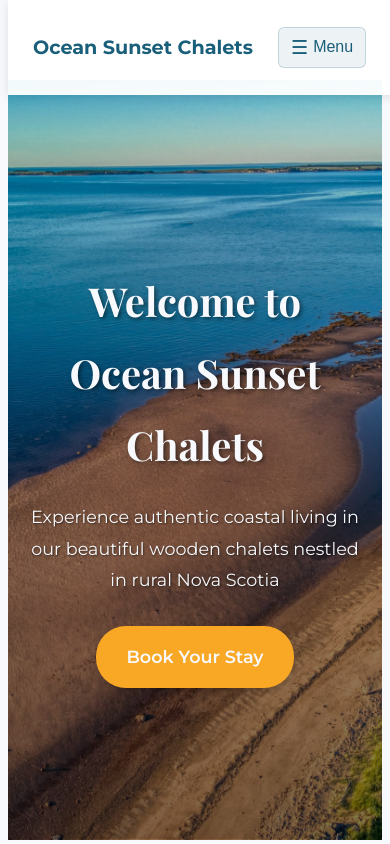
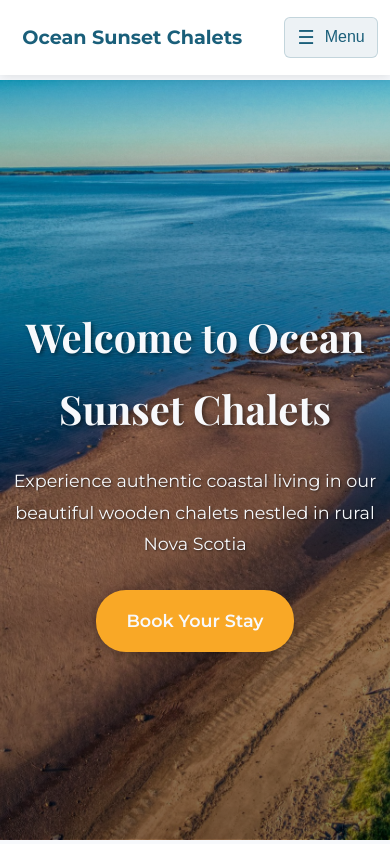
Before and after one commit to GabeNicholson/sunset_chalets, a website: page public/index.html in a window 390 px wide. Shown: the top 844 px of the page. Drawn offline with nearby package versions, Linux system fonts and the light colour scheme.

Commit message:
feat: remove uneven margin and spacing

```diff
--- a/public/css/base.css
+++ b/public/css/base.css
@@ -2,6 +2,7 @@
    Base & Typography
    ========================================================================== */
    body {
+    margin: 0;
     font-family: 'Montserrat', 'Segoe UI', Tahoma, Geneva, Verdana, sans-serif;
     color: var(--text-dark);
     line-height: 1.8;
--- a/public/css/ios_fixes.css
+++ b/public/css/ios_fixes.css
@@ -12,7 +12,7 @@
     cursor: pointer;
     transition: all 0.2s ease;
     align-items: center;
-    gap: 5px;
+    gap: 10px;
   }
 
   .mobile-menu-toggle:hover,
--- a/public/css/navigation.css
+++ b/public/css/navigation.css
@@ -85,7 +85,9 @@
     background-color: var(--secondary-color);
     color: var(--text-light);
     border: none;
-    padding: 8px 18px;
+    padding: 10px 22px;
+    letter-spacing: 0.5px;
+    font-size: 1.1rem; /* Increased font size */
     border-radius: 30px;
     font-weight: 600;
     cursor: pointer;
--- a/public/css/pages/home.css
+++ b/public/css/pages/home.css
@@ -19,7 +19,7 @@
     text-align: center;
     color: var(--text-light);
     max-width: 800px;
-    padding: 0 20px;
+    padding: 0 0px;
   }
 
   .hero-title {
--- a/public/css/responsive.css
+++ b/public/css/responsive.css
@@ -2,18 +2,22 @@
    Responsive Adjustments
    ========================================================================== */
    @media (max-width: 768px) {
-    /* Navigation responsive - UPDATED to keep logo and menu on same row */
     .nav-container {
+      justify-content: space-evenly;
       flex-direction: row; /* Changed from column to row */
-      padding: 15px;
-      justify-content: flex-start; /* Align items to the start instead of space-between */
-      align-items: center; /* Center items vertically */
-      flex-wrap: wrap; /* Allow wrapping for the nav links */
+      padding: 5px;
+      width: 100%;
+      align-items: center;
+      flex-wrap: wrap;
     }
 
     /* Keep logo visible but without image */
     .nav-logo {
       font-size: 1.2rem; /* Slightly smaller font size */
+      width: auto; /* Allow the logo to shrink */
+      max-width: 100%;
+      padding-left: 0;
+      margin-left: 0;
     }
 
     .nav-logo img {
```
